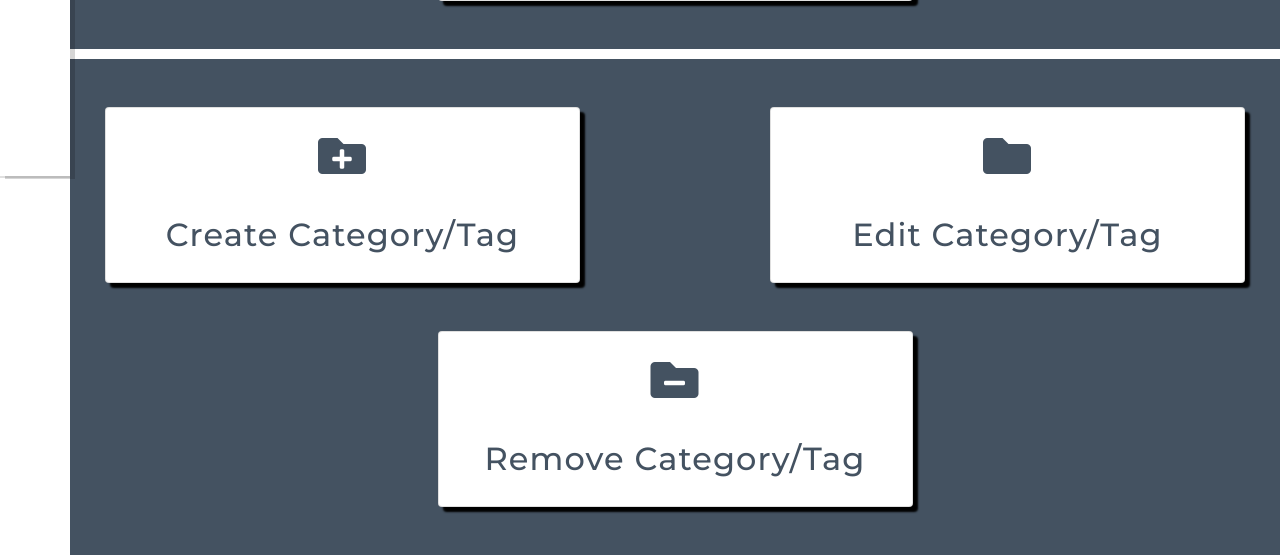
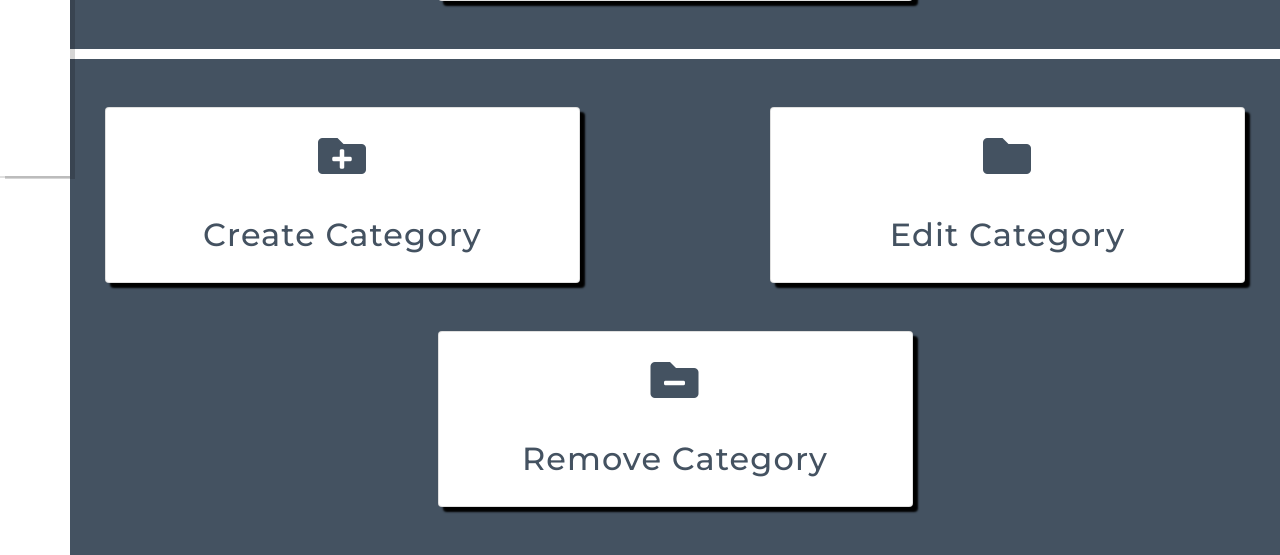
Before and after one commit to ShavingSeagull/TheHub, a Django app: page /admin-area/ in a window 1280 px wide. Shown: the part 624-1179 px from the top of the page. Run offline with Django 3.2, Linux system fonts and the light colour scheme; the visitor is signed in with stand-in values (Sample User, id 1); parts of the project's set-up code (start-up, migrations or seed data) failed here and were passed over; some libraries are stand-ins or nearby versions.

Commit message:
Added category URLs to Admin Area

```diff
--- a/templates/administration/admin_area.html
+++ b/templates/administration/admin_area.html
@@ -36,21 +36,21 @@
 <section class="container">
     <div class="row mt-5">
         <div class="col-12 col-md-5 card selection-card p-4 mb-3 mb-md-5 text-center">
-            <a href="#">
+            <a href="{% url 'create_category' %}">
                 <p class="mb-4 mb-lg-5"><i class="fas fa-folder-plus"></i></p>
-                <p>Create Category/Tag</p>
+                <p>Create Category</p>
             </a>
         </div>
         <div class="col-12 offset-md-2 col-md-5 card selection-card p-4 mb-3 mb-md-5 text-center">
-            <a href="#">
+            <a href="{% url 'edit_category' %}">
                 <p class="mb-4 mb-lg-5"><i class="fas fa-folder"></i></p>
-                <p>Edit Category/Tag</p>
+                <p>Edit Category</p>
             </a>
         </div>
         <div class="col-12 col-md-5 card selection-card p-4 mb-3 mb-md-5 mx-auto text-center">
-            <a href="#">
+            <a href="{% url 'delete_category' %}">
                 <p class="mb-4 mb-lg-5"><i class="fas fa-folder-minus"></i></p>
-                <p>Remove Category/Tag</p>
+                <p>Remove Category</p>
             </a>
         </div>
 </section>
```
